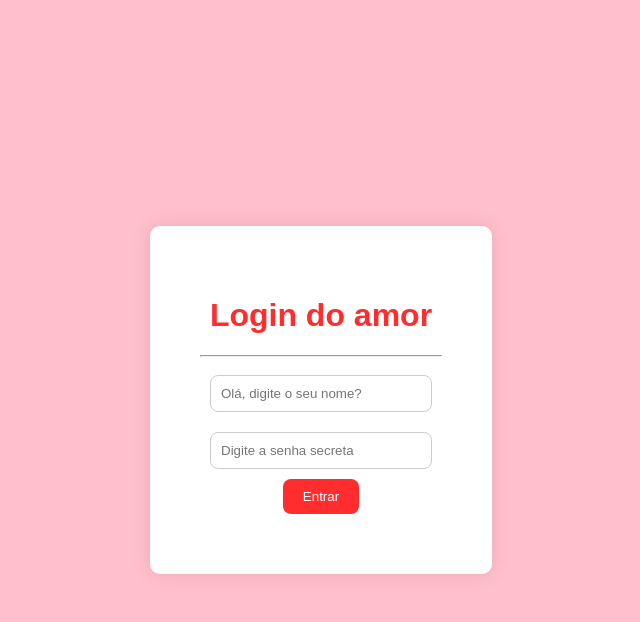
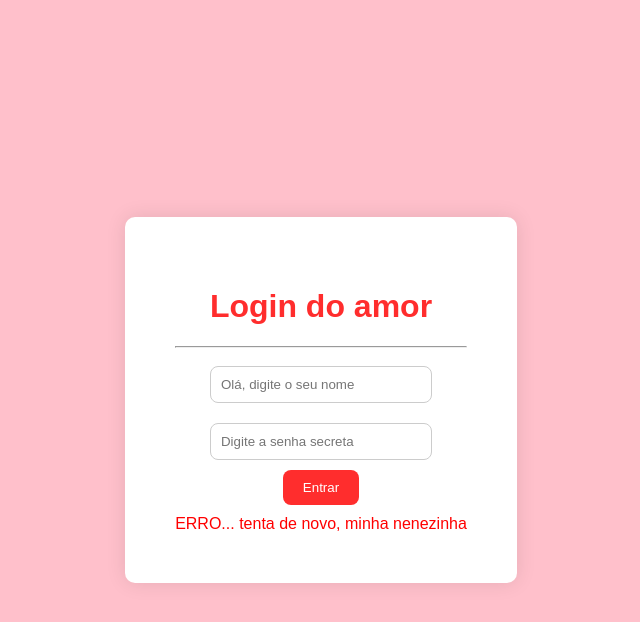
Before and after one commit to samuelhenri-hub/aniversario-namorada, a plain HTML site: page index.html in a window 1280 px wide. Both pictures are taken after a click on the button "Entrar". Shown: the whole page, without its empty margins (319-959 px from the left). Drawn offline with Linux system fonts and the light colour scheme.

Commit message:
verificação de login funcionando

```diff
--- a/index.html
+++ b/index.html
@@ -11,15 +11,17 @@
         <h1>Login do amor</h1>
         <hr>
 
-        <form action="">
-            <input type="text" id="nome" placeholder="Olá, digite o seu nome?">
+        <form onsubmit="verificarLogin(); return false;">
+            <input type="text" id="nome" placeholder="Olá, digite o seu nome">
             <br>
             <input type="password" id="senha" placeholder="Digite a senha secreta">
         </form>
 
-        <button onclick="verificarLogin()">Entrar</button>
+        <button id="botao" onclick="verificarLogin()">Entrar</button>
 
         <div class="mensagem" id="mensagemErro"></div>
     </div>
+
+    <script src="scripts/script.js"></script>
 </body>
 </html>
--- a/scripts/script.js
+++ b/scripts/script.js
@@ -0,0 +1,13 @@
+
+function verificarLogin() {
+    const nome = document.getElementById("nome").value.toLowerCase().trim();
+    const senha = document.getElementById("senha").value.trim();
+    const msgErro = document.getElementById("mensagemErro");
+
+    if (nome === "jully" && senha === "1206")
+    {
+        window.location.href = "carta.html";
+    } else {
+        msgErro.textContent = "ERRO... tenta de novo, minha nenezinha"
+    }
+}
```
Also changed, not shown: carta.html (added, +10 -0 lines).
